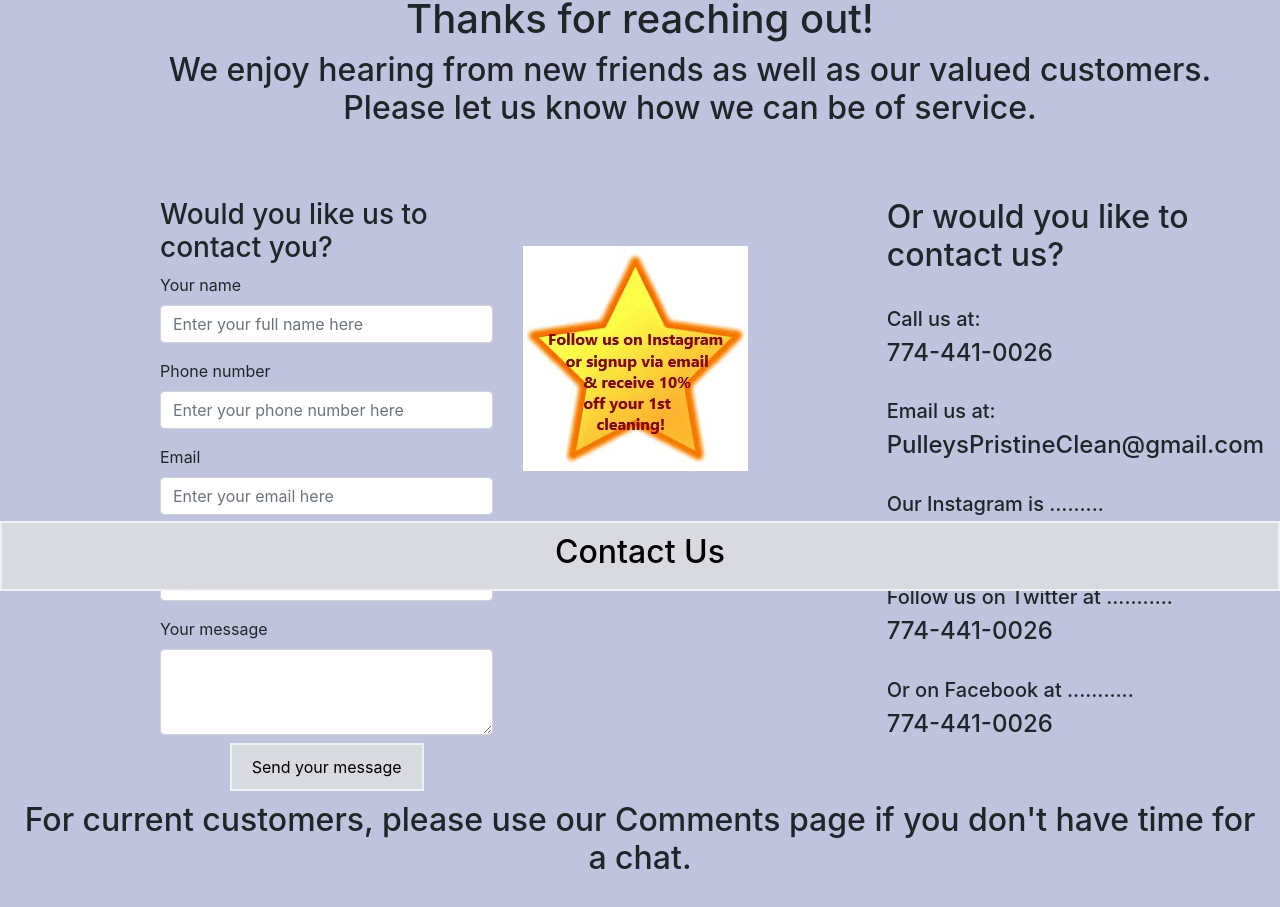
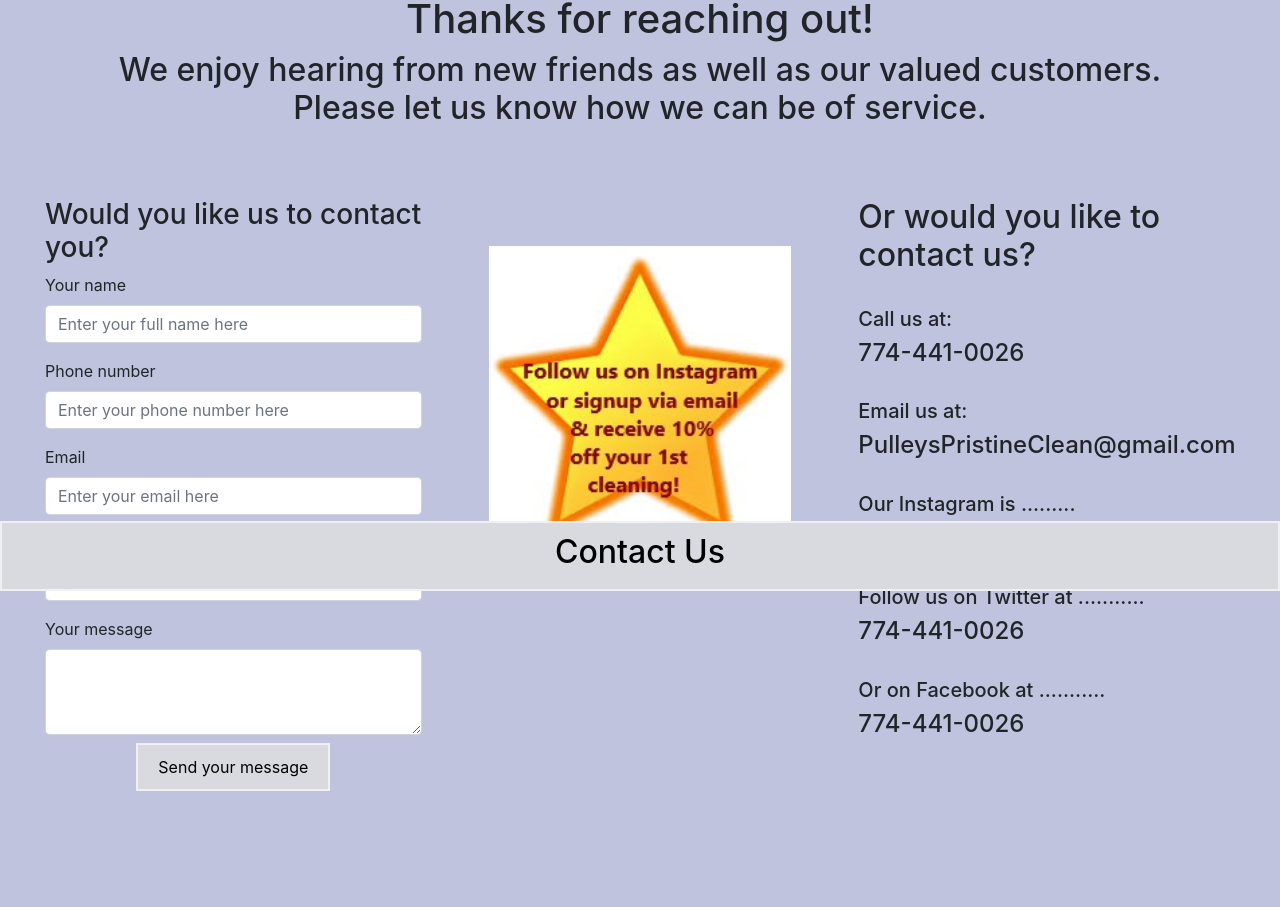
Before and after one commit to jamespulley59/PulleyPristineCleaners, a React (Create React App) app: page /ContactUs in a window 1280 px wide. Shown: the part 209-1116 px from the top of the page. Built offline with nearby package versions, Linux system fonts and the light colour scheme.

Commit message:
fied contact

```diff
--- a/src/App.css
+++ b/src/App.css
@@ -119,8 +119,12 @@ body {
   padding-bottom: 25px;
 }
 
-/* contctus */
+/* contactus */
 
 .text-center1 {
   padding-bottom: 50px !important;
 }
+
+.contactbtn {
+  margin-bottom: 50px;
+}
--- a/src/components/user/ContactUs.js
+++ b/src/components/user/ContactUs.js
@@ -8,16 +8,16 @@ export default class ContactUs extends Component {
     return (
       <div>
         <h1 className="text-center">Thanks for reaching out!</h1>
-        <div className="container text-center">
+        <div className="text-center">
           <h2>
             We enjoy hearing from new friends as well as our valued customers.
             <br />
             Please let us know how we can be of service.
           </h2>
         </div>
-        <div className="container">
+
         <div className="row">
-            <div className="col-lg-4">
+          <div className="col-4">
             <h3>Would you like us to contact you?</h3>
             <div className="form-group">
               <label>Your name</label>
@@ -57,17 +57,28 @@ export default class ContactUs extends Component {
             </div>
             <textarea className="form-control" rows="3" />
             <div className="text-center pt-2">
-                <Link className="btn-outline" to="./administrator/Admin">
+              <Link
+                className="contactbtn btn-outline"
+                to="./administrator/Admin"
+              >
                 Send your message
               </Link>
             </div>
           </div>
 
-            <div className="col-lg-4 pt-5">
-              <img className="img-fluid" src={discount} alt="" />
+          <div className="col-4 pt-5">
+            <div className="text-center">
+              <img
+                className="img-fluid text-center"
+                src={discount}
+                alt=""
+                width="80%"
+                height="80%"
+              />
+            </div>
           </div>
 
-            <div className="col-lg-4">
+          <div className="col-4">
             <h2>Or would you like to contact us?</h2>
             <br />
             <h5>Call us at:</h5>
@@ -87,11 +98,6 @@ export default class ContactUs extends Component {
           </div>
         </div>
       </div>
-        <h2 className="text-center text-center1">
-          For current customers, please use our Comments page if you don't have
-          time for a chat.
-        </h2>
-      </div>
     );
   }
 }
```
Lines whose indentation alone changed are shown as unchanged.
